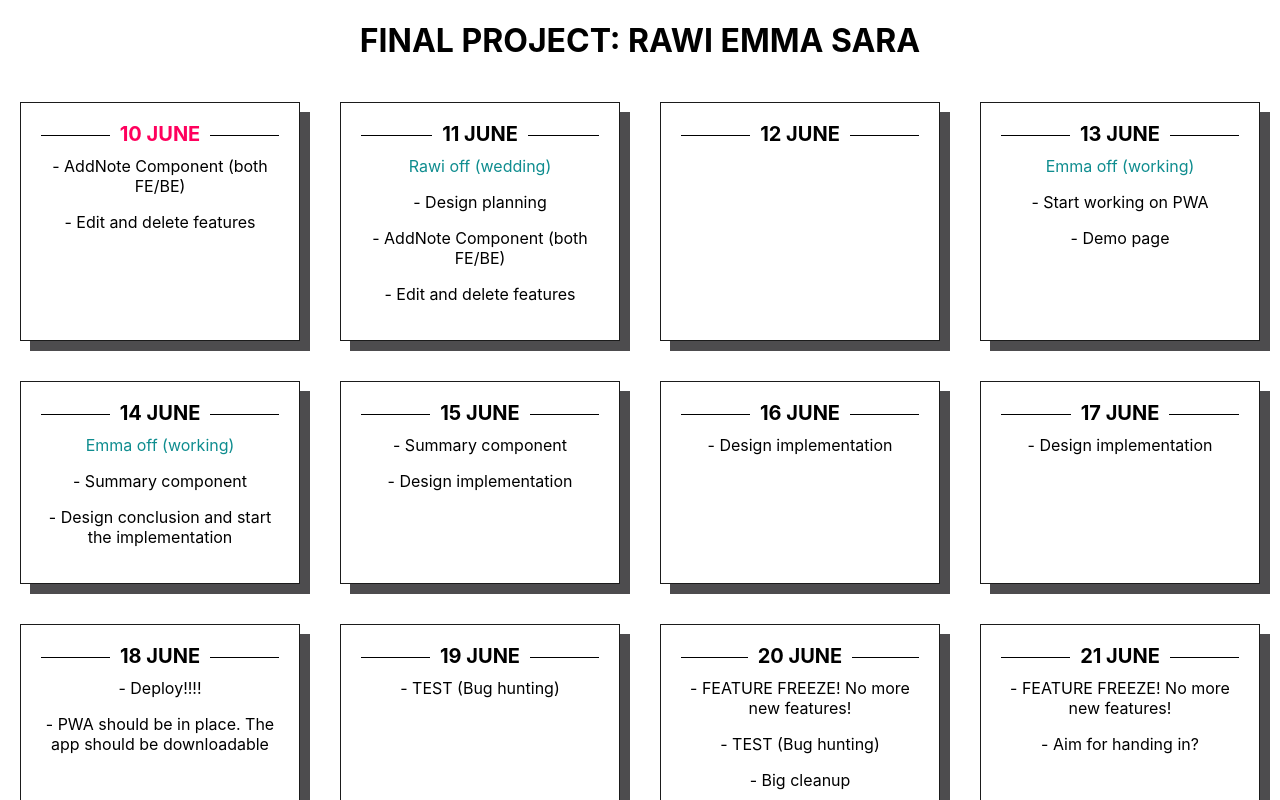
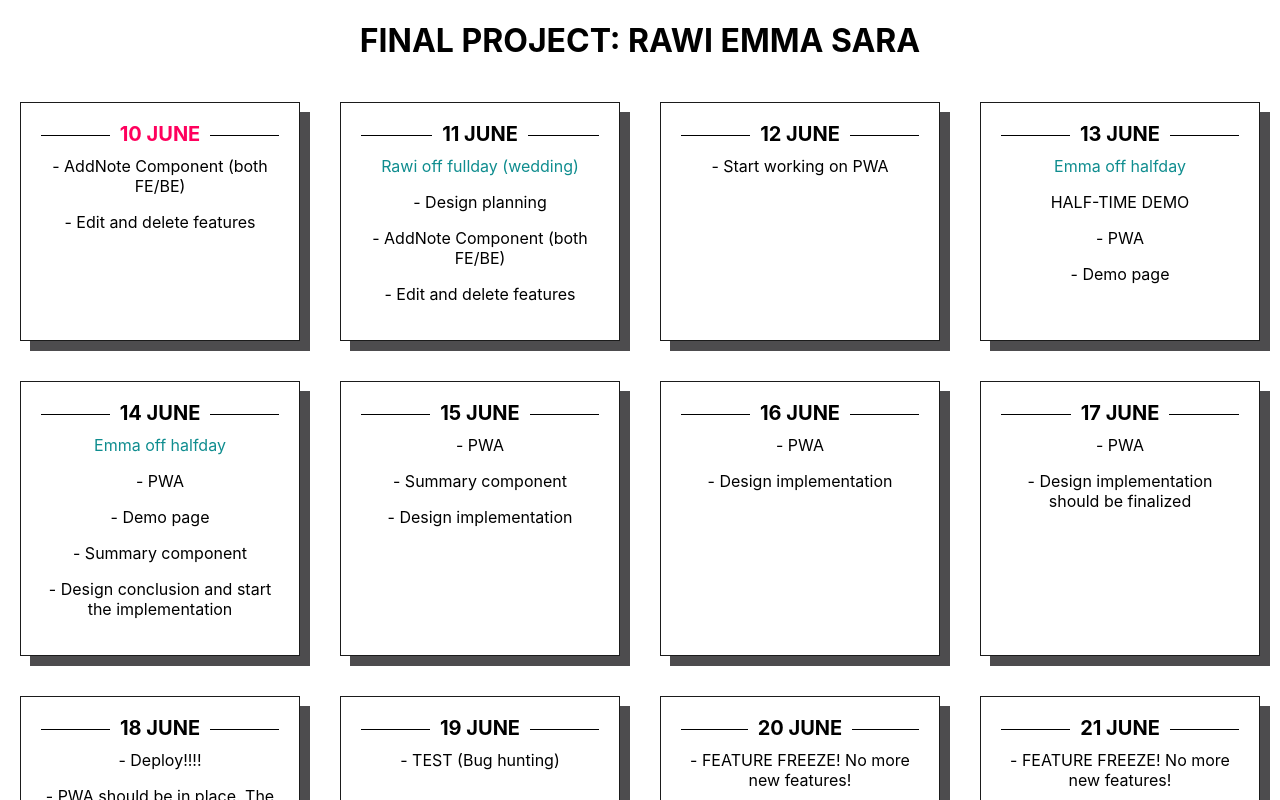
Before and after one commit to rawisou/final-project-tracker, a React (Create React App) app: page / in a window 1280 px wide. Shown: the top 800 px of the page. Built offline with nearby package versions, Linux system fonts and the light colour scheme.

Commit message:
updated tasks

```diff
--- a/src/App.js
+++ b/src/App.js
@@ -14,7 +14,7 @@ function App() {
 
       <article className="card">
         <h3><span>11 June</span></h3>
-        <p className='name'>Rawi off (wedding)</p>
+        <p className='name'>Rawi off fullday (wedding)</p>
         <p>- Design planning</p>
         <p>- AddNote Component (both FE/BE)</p>
         <p>- Edit and delete features</p>
@@ -22,36 +22,43 @@ function App() {
 
       <article className="card">
         <h3><span>12 June</span></h3>
+        <p>- Start working on PWA</p>
       </article>
 
       <article className="card">
         <h3><span>13 June</span></h3>
-        <p className='name'>Emma off (working)</p>
-        <p>- Start working on PWA</p>
+        <p className='name'>Emma off halfday </p>
+        <p>HALF-TIME DEMO</p>
+        <p>- PWA</p>
         <p>- Demo page</p>
       </article>
 
       <article className="card">
         <h3><span>14 June</span></h3>
-        <p className='name'>Emma off (working)</p>
+        <p className='name'>Emma off halfday </p>
+        <p>- PWA</p>
+        <p>- Demo page</p>
         <p>- Summary component</p>
         <p>- Design conclusion and start the implementation</p>
       </article>
 
       <article className="card">
         <h3><span>15 June</span></h3>
+        <p>- PWA</p>
         <p>- Summary component</p>
         <p>- Design implementation</p>
       </article>
 
       <article className="card">
         <h3><span>16 June</span></h3>
+        <p>- PWA</p>
         <p>- Design implementation</p>
       </article>
 
       <article className="card">
         <h3><span>17 June</span></h3>
-        <p>- Design implementation</p>
+        <p>- PWA</p>
+        <p>- Design implementation should be finalized</p>
       </article>
 
       <article className="card">
@@ -80,7 +87,7 @@ function App() {
 
       <article className="card">
         <h3><span>22 June</span></h3>
-        <p className='name'> Rawi off (Åland)</p>
+        <p className='name'> Rawi off fullday (Åland)</p>
       </article>
 
       <article className="card">
```
